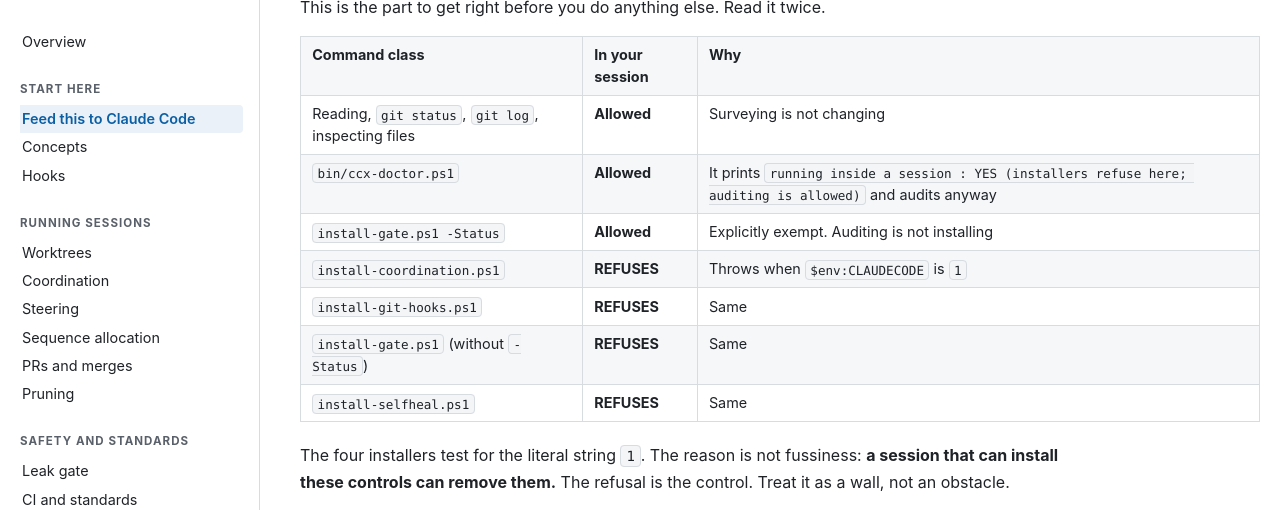
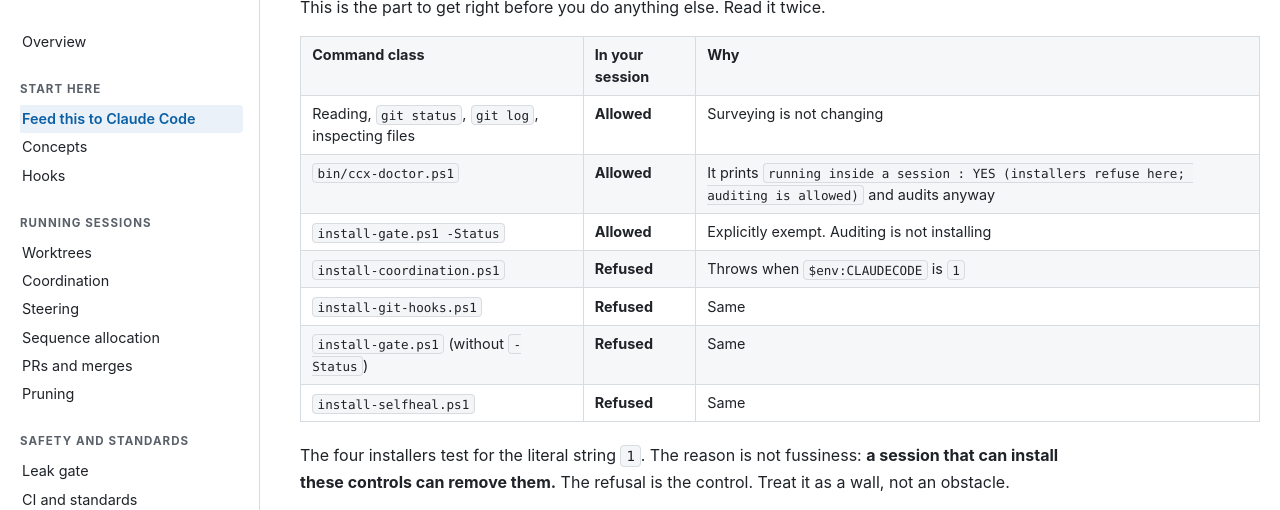
Before and after one commit to wshallwshall/claude-multisession, a Jekyll site: the page built from docs/FEED-THIS-TO-CLAUDE-CODE.md, in a window 1280 px wide and 900 px high, scrolled down 1814 px. Shown: the top 510 px of the window. Built offline with Jekyll 4.4.1, drawn with Linux system fonts in a browser that asks for light colours; our own code applies the rules of GitHub Pages for plain Markdown files.

Commit message:
docs: make the permission column parallel -- Allowed and Refused
The column mixed a state with an action: 'Allowed' beside 'REFUSES'. The owner
flagged it and suggested 'Refuse', which reads better but does not agree with
the singular script naming each row.

'Refused' fixes both. It is parallel with 'Allowed', and it reads from the
caller's side, which is what the column is about: in your session, this command
is allowed, or it is refused. The shouting caps go too -- the four rows already
carry the weight.

Verified: check-ascii clean, 35 tests pass.

```diff
--- a/docs/FEED-THIS-TO-CLAUDE-CODE.md
+++ b/docs/FEED-THIS-TO-CLAUDE-CODE.md
@@ -74,10 +74,10 @@ This is the part to get right before you do anything else. Read it twice.
 | Reading, `git status`, `git log`, inspecting files | **Allowed** | Surveying is not changing |
 | `bin/ccx-doctor.ps1` | **Allowed** | It prints `running inside a session : YES (installers refuse here; auditing is allowed)` and audits anyway |
 | `install-gate.ps1 -Status` | **Allowed** | Explicitly exempt. Auditing is not installing |
-| `install-coordination.ps1` | **REFUSES** | Throws when `$env:CLAUDECODE` is `1` |
-| `install-git-hooks.ps1` | **REFUSES** | Same |
-| `install-gate.ps1` (without `-Status`) | **REFUSES** | Same |
-| `install-selfheal.ps1` | **REFUSES** | Same |
+| `install-coordination.ps1` | **Refused** | Throws when `$env:CLAUDECODE` is `1` |
+| `install-git-hooks.ps1` | **Refused** | Same |
+| `install-gate.ps1` (without `-Status`) | **Refused** | Same |
+| `install-selfheal.ps1` | **Refused** | Same |
 
 The four installers test for the literal string `1`. The reason is not fussiness: **a session that
 can install these controls can remove them.** The refusal is the control. Treat it as a wall, not an
```
